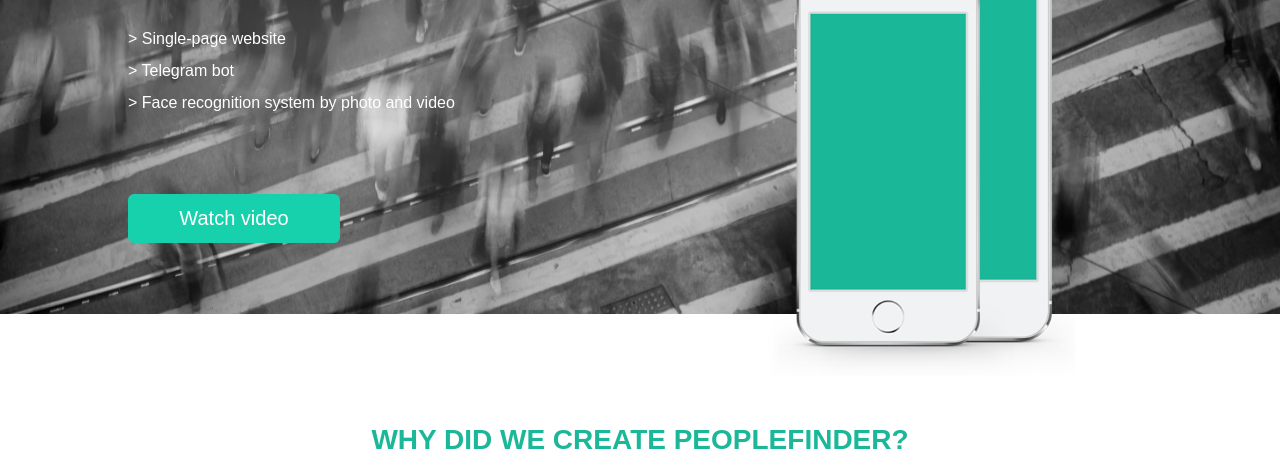
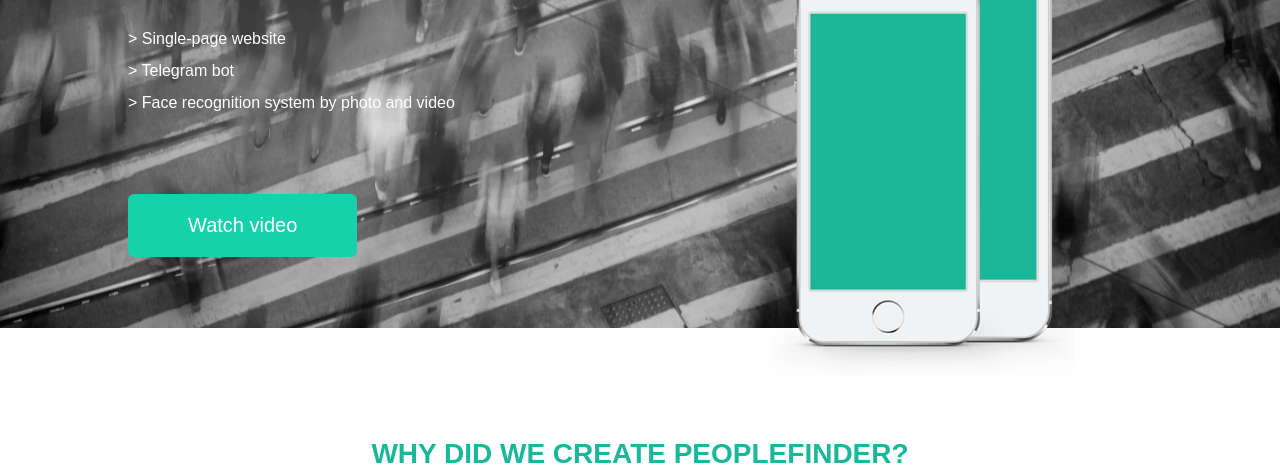
Before and after one commit to lenadgit/peoplefinder, a plain HTML site: page index.html in a window 1280 px wide. Shown: the part 315-788 px from the top of the page. Drawn offline with nearby package versions, Linux system fonts and the light colour scheme; a web font is replaced by a local one.

Commit message:
watch video button link

```diff
--- a/css/style.css
+++ b/css/style.css
@@ -228,8 +228,7 @@ table {
   font: 42px Raleway-SemiBold, sans-serif;
 }
 .btnheader-download {
-  width: 212px;
-  height: 49px;
+  display: inline-block;
   margin-top: 75px;
   background: #17d0ac;
   /* background-image: url("../img/bgdownload.jpg"); */
@@ -243,6 +242,9 @@ table {
   font: 20px Open-Sans, sans-serif;
   margin-bottom: 18%;
   cursor: pointer;
+  text-align: center;
+  text-decoration: none;
+  padding: 20px 60px;
 }
 
 .btnheader-download:hover {
--- a/index.html
+++ b/index.html
@@ -37,13 +37,7 @@
             <li>> Telegram bot</li>
             <li>> Face recognition system by photo and video</li>
           </ul>
-          <form action="q.jpg">
-            <input
-              type="submit"
-              class="btnheader-download"
-              value="Watch video"
-            />
-          </form>
+          <a class="btnheader-download" href="#video">Watch video</a>
         </div>
         <div class="header-picture">
           <img src="img/phones.png" />
@@ -125,7 +119,7 @@
         </div>
       </div>
     </div>
-    <div class="second-block">
+    <div class="second-block" id="video">
       <div class="second-block-wrapper">
         <div class="second-inner">
           <h3 class="second-heading-3">Watch the video</h3>
```
